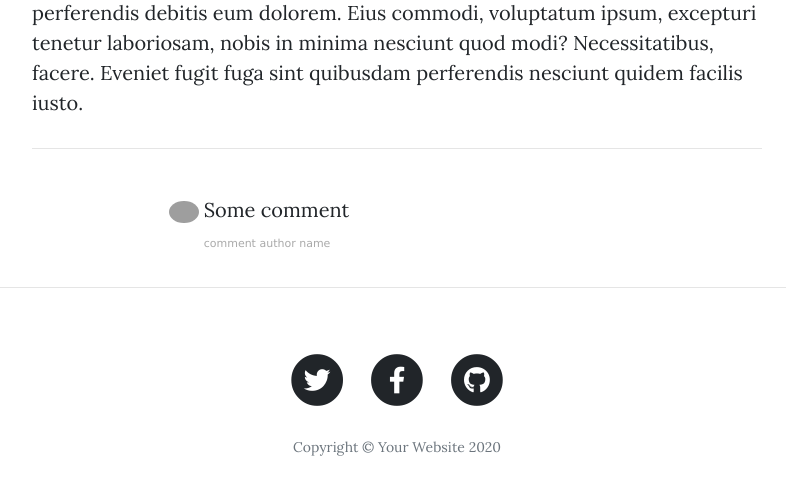
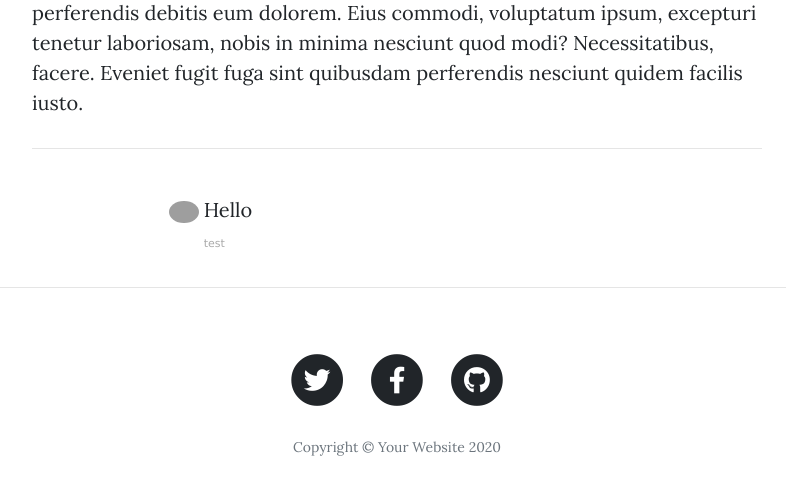
Before and after one commit to scarlatcristian/Blogs-Py, a Flask app: page /post/1 in a window 1280 px wide. Shown: the part 703-1193 px from the top of the page, without its empty margins (243-1029 px from the left). Run offline with Flask 3, Linux system fonts and the light colour scheme; data comes from the database, SQL or seed files in the repository; some libraries are stand-ins or nearby versions; grey boxes are pictures that could not be loaded.

Commit message:
display comments

```diff
--- a/templates/post.html
+++ b/templates/post.html
@@ -48,6 +48,7 @@
         {% endif %}
 
         <div class="col-lg-8 col-md-10 mx-auto comment">
+          {% for comment in post.comments %}
           <ul class="commentList">
             <li>
               <div class="commenterImage">
@@ -56,11 +57,14 @@
                 />
               </div>
               <div class="commentText">
-                <p>Some comment</p>
-                <span class="date sub-text">comment author name</span>
+                {{comment.text|safe}}
+                <span class="date sub-text"
+                  >{{comment.comment_author.name}}</span
+                >
               </div>
             </li>
           </ul>
+          {% endfor %}
         </div>
       </div>
     </div>
```
